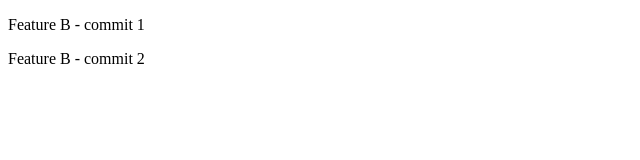
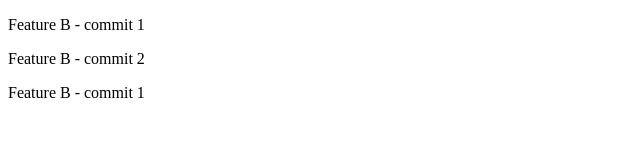
Before and after one commit to EddyMamba/site-collaboratif, a plain HTML site: page index.html in a window 1280 px wide. Shown: the whole page, without its empty margins (0-640 px from the left). Drawn offline with Linux system fonts and the light colour scheme.

Commit message:
feat: feat/b-commit_1

```diff
--- a/index.html
+++ b/index.html
@@ -6,3 +6,4 @@
         <link rel="stylsheet" href="style.css"></head><body></body></html>
 <p>Feature B - commit 1</p>
 <p>Feature B - commit 2 </p>
+<p>Feature B - commit 1</p>
```
